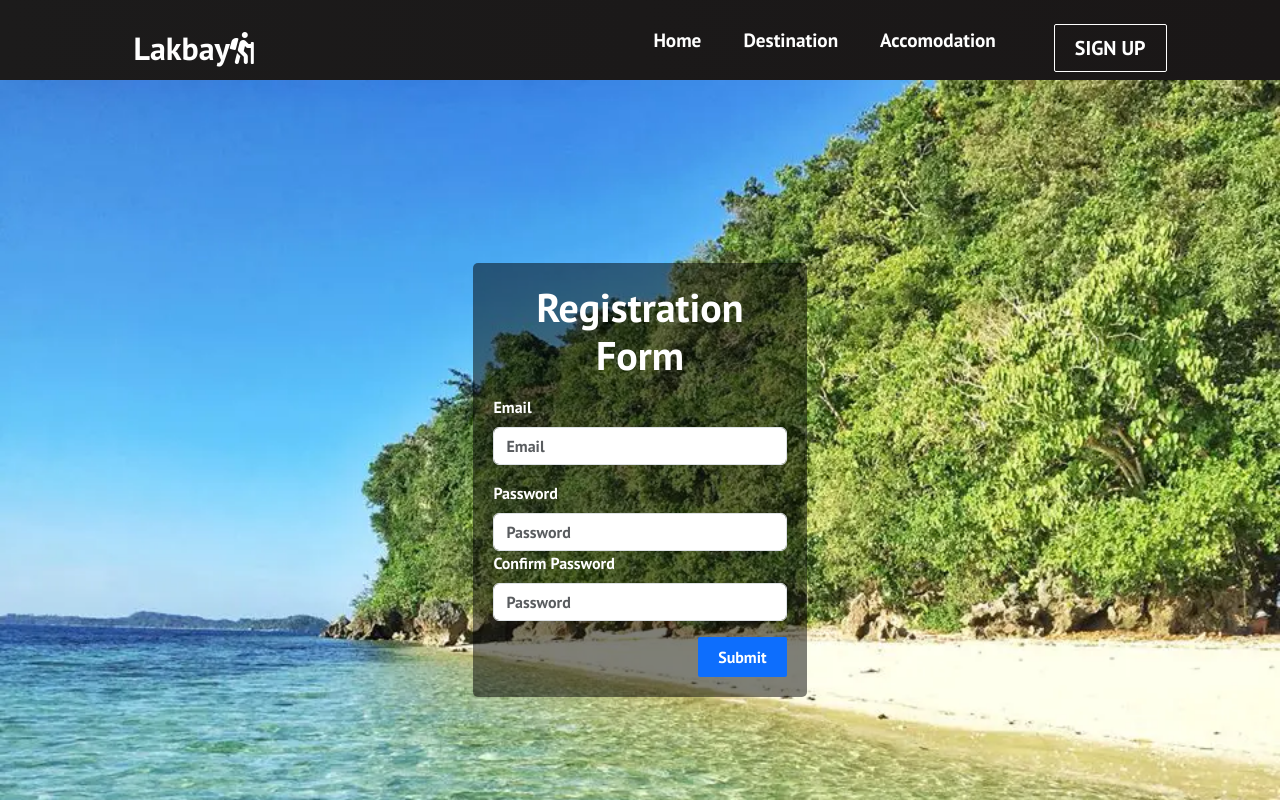
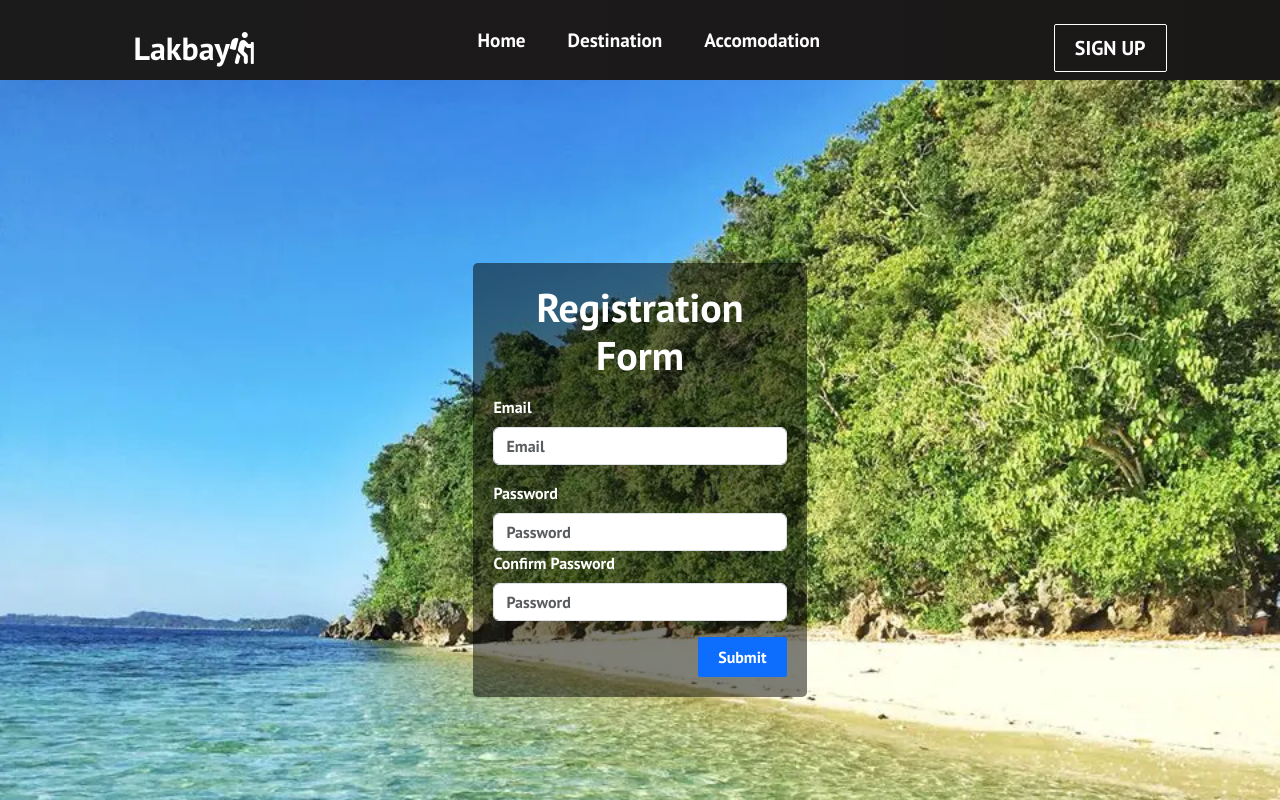
Before and after one commit to jcac8947/qcprovince, a React (Create React App) app: page /sign-up in a window 1280 px wide. Shown: the top 800 px of the page. Built offline with nearby package versions, Linux system fonts and the light colour scheme.

Commit message:
fixing css of navbar

```diff
--- a/src/components/Navbar.css
+++ b/src/components/Navbar.css
@@ -41,8 +41,9 @@
     list-style: none;
     text-align: center;
     width: 60vw;
-    justify-content: end;
+    justify-content: center;
     margin-right: 2rem;
+
   }
 
   .nav-item {
@@ -90,6 +91,7 @@
       left: -100%;
       opacity: 1;
       transition: all 0.5s ease;
+      height: 100vh;
     }
 
     .nav-menu.active {
```
